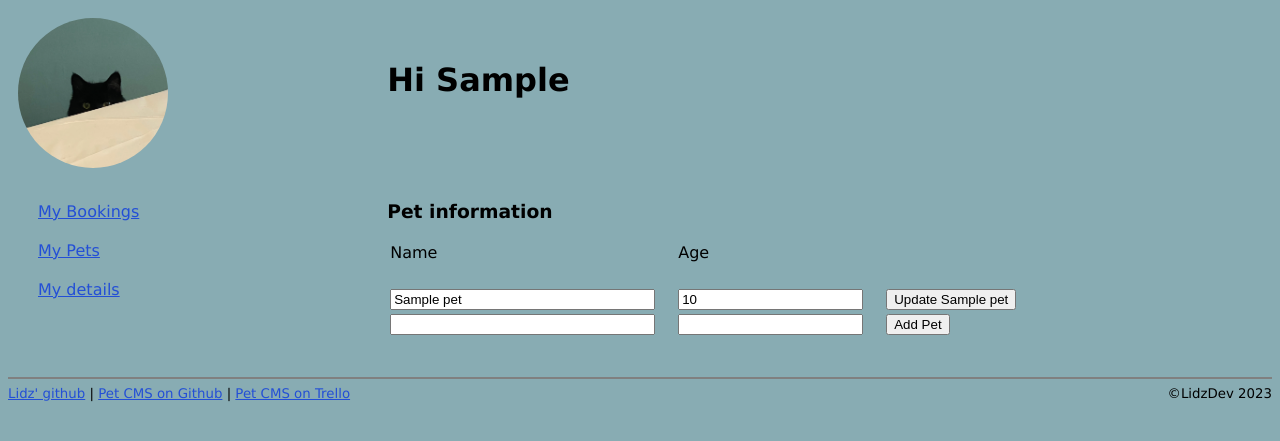
After one commit to LidzDev/pet-cms, a Flask app: page /pets/client/1 in a window 1280 px wide. The commit adds this page. Shown: the top 441 px of the page. Run offline with Flask 3, Linux system fonts and the light colour scheme; tables that the repository leaves empty hold one stand-in row (values such as "Sample post").

Commit message:
pets can be updated

```diff
--- a/controllers/pets_controller.py
+++ b/controllers/pets_controller.py
@@ -15,13 +15,22 @@ def show_client_pets(id):
     client_to_show = Client.query.get(id)
     return render_template("pets/client.jinja", title=f"Hi {client_to_show.first_name}", client=client_to_show)
 
-@pets_blueprint.route("/pets/add/<int:id>", methods=["POST"])
+@pets_blueprint.route("/pets/client/add/<int:id>", methods=["POST"])
 def save_client_pet(id):
     # print("anything happening here????")
     pet_name = request.form["pet_name"]
-    pet_age = request.form["age"]
+    pet_age = request.form["pet_age"]
     pet_to_save = Pet(pet_name=pet_name, age=pet_age, client_id=id)
     db.session.add(pet_to_save)
     db.session.commit()
     redirect_string = "/pets/client/" + str(id)
     return redirect(redirect_string)
+
+@pets_blueprint.route("/pets/update/<int:id>", methods=["POST"])
+def update_pet(id):
+    pet = Pet.query.get(id)
+    pet.pet_name = request.form["pet_name"]
+    pet.age = request.form["pet_age"]
+    db.session.commit()
+    referrer = request.referrer
+    return redirect(referrer)
--- a/static/base.css
+++ b/static/base.css
@@ -19,6 +19,16 @@ ul {
 hr {
     margin-inline: 0;
     border: 1px solid grey;
+}
+
+th {
+    font-weight: lighter;
+    padding-right: 40px;
+    text-align: left;
+
+}
+td {
+    padding-right: 20px;
 }
 
 /* unvisited link */
--- a/templates/client_nav.jinja
+++ b/templates/client_nav.jinja
@@ -6,7 +6,7 @@
     <ul>
         <li><a href="/bookings/client/{{client.id}}">My Bookings</a></li>
         <li><a href="/pets/client/{{client.id}}">My Pets</a></li>
-        <li><a href="/clients/{{client.id}}">My details</a></li>
+        <li><a href="/clients/me/{{client.id}}">My details</a></li>
     </ul>
 </nav>
 
--- a/templates/clients/me.jinja
+++ b/templates/clients/me.jinja
@@ -32,6 +32,10 @@
         </tr>
         <tr>
             <td>&nbsp;</td>
+            <td>&nbsp;</td>
+        </tr>
+        <tr>
+            <td>&nbsp;</td>
             <td><input type="submit" value="Update my details"/></td>
         </tr>
     </table>
--- /dev/null
+++ b/templates/pets/client.jinja
@@ -0,0 +1,40 @@
+{% extends 'client_nav.jinja' %}
+
+{% block stuff %}
+<div id="content-area">
+<h3>Pet information</h3>
+    <table>
+        <tr>
+            <th>Name</th>
+            <th>Age</th>
+            <th>&nbsp;</th>
+        </tr>
+        <tr>
+            <td>&nbsp;</td>
+            <td>&nbsp;</td>
+            <td>&nbsp;</td>
+        </tr>
+    {% for pet in client.pets %}
+    <form name="update_pet" action="/pets/update/{{pet.id}}" method="post">
+        <tr>
+            <td><input type="text" size="30" name="pet_name" id="pet_name" required="yes" value="{{ pet.pet_name }}"></td>
+            <td><input type="number" name="pet_age" id="pet_age" required="yes" value="{{ pet.age }}"></td>
+            <td><input type="submit" value="Update {{pet.pet_name}}"></td>
+        </tr>
+    </form>
+    {% endfor %}
+        </tr>
+    <form name="add_pet" action="/pets/client/add/{{client.id}}" method="post">
+        <tr>
+            <td><input type="text" size="30" name="pet_name" id="pet_name" required="yes" value=""></td>
+            <td><input type="number" name="pet_age" id="pet_age" required="yes" value=""></td>
+            <td><input type="submit" value="Add Pet"></td>
+        </tr>
+    </form>
+    </table>
+
+</div>
+<div id="extra-content">
+
+</div>
+{% endblock %}
```
